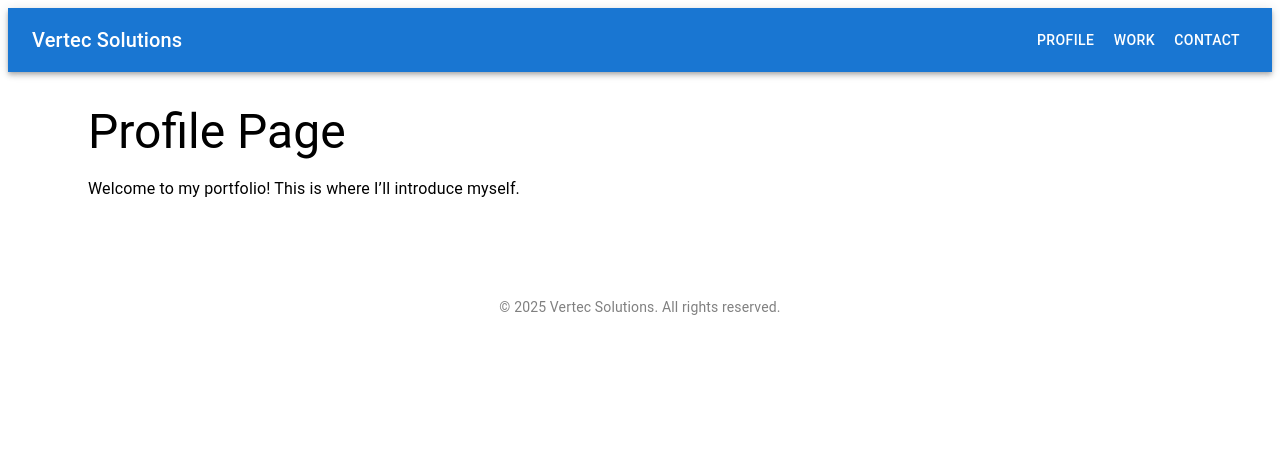
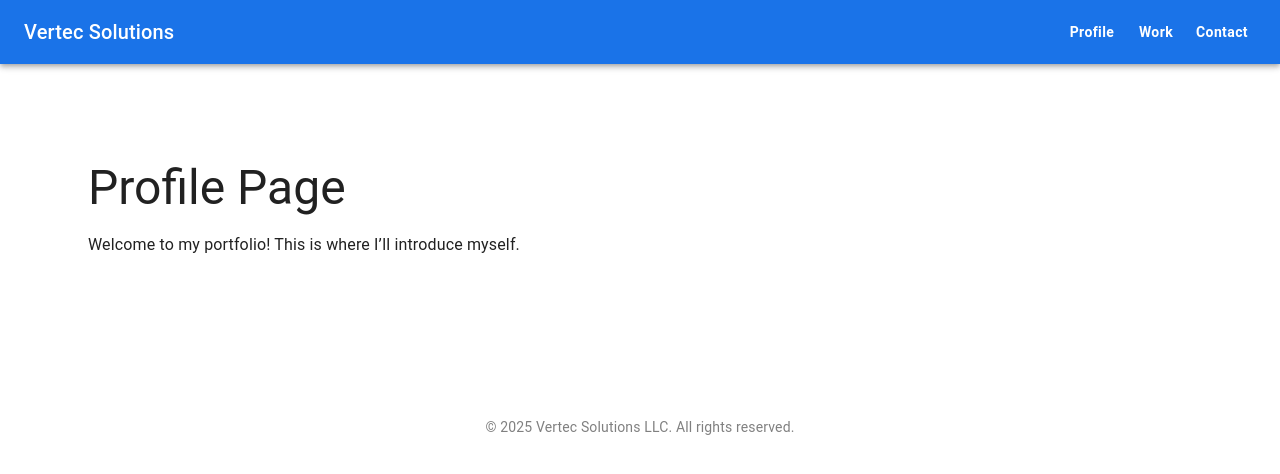
Before and after one commit to jonathan-hamilton/vertec-solutions, a React (Vite) app: page / in a window 1280 px wide. Shown: the top 474 px of the page. Built offline with nearby package versions, Linux system fonts and the light colour scheme.

Commit message:
more initial file setup

```diff
--- a/src/components/Layout.tsx
+++ b/src/components/Layout.tsx
@@ -38,7 +38,8 @@ export default function Layout() {
         sx={{ mt: 8, py: 4, textAlign: "center", color: "gray" }}
       >
         <Typography variant="body2">
-          © {new Date().getFullYear()} Vertec Solutions. All rights reserved.
+          © {new Date().getFullYear()} Vertec Solutions LLC. All rights
+          reserved.
         </Typography>
       </Box>
     </Box>
--- a/src/main.tsx
+++ b/src/main.tsx
@@ -2,8 +2,15 @@ import React from "react";
 import ReactDOM from "react-dom/client";
 import App from "./App";
 
+import { ThemeProvider } from "@mui/material/styles";
+import CssBaseline from "@mui/material/CssBaseline";
+import theme from "./styles/theme";
+
 ReactDOM.createRoot(document.getElementById("root")!).render(
   <React.StrictMode>
-    <App />
+    <ThemeProvider theme={theme}>
+      <CssBaseline />
+      <App />
+    </ThemeProvider>
   </React.StrictMode>
 );
--- /dev/null
+++ b/src/styles/overrides.ts
@@ -0,0 +1,25 @@
+import { Components } from '@mui/material/styles';
+
+const overrides: Components = {
+  MuiButton: {
+    styleOverrides: {
+      root: {
+        borderRadius: 8,
+        textTransform: 'none',
+        fontWeight: 600,
+      },
+    },
+    defaultProps: {
+      disableElevation: true,
+    },
+  },
+  MuiContainer: {
+    styleOverrides: {
+      root: {
+        padding: '2rem 1rem',
+      },
+    },
+  },
+};
+
+export default overrides;
--- /dev/null
+++ b/src/styles/theme.ts
@@ -0,0 +1,22 @@
+import { createTheme } from '@mui/material/styles';
+import overrides from './overrides';
+
+const theme = createTheme({
+  palette: {
+    primary: {
+      main: '#1a73e8',
+    },
+    secondary: {
+      main: '#e91e63',
+    },
+  },
+  typography: {
+    h1: {
+      fontSize: '2rem',
+      fontWeight: 600,
+    },
+  },
+  components: overrides
+});
+
+export default theme;
```
Also changed, not shown: src/styles/constants.ts (added, +11 -0 lines).
